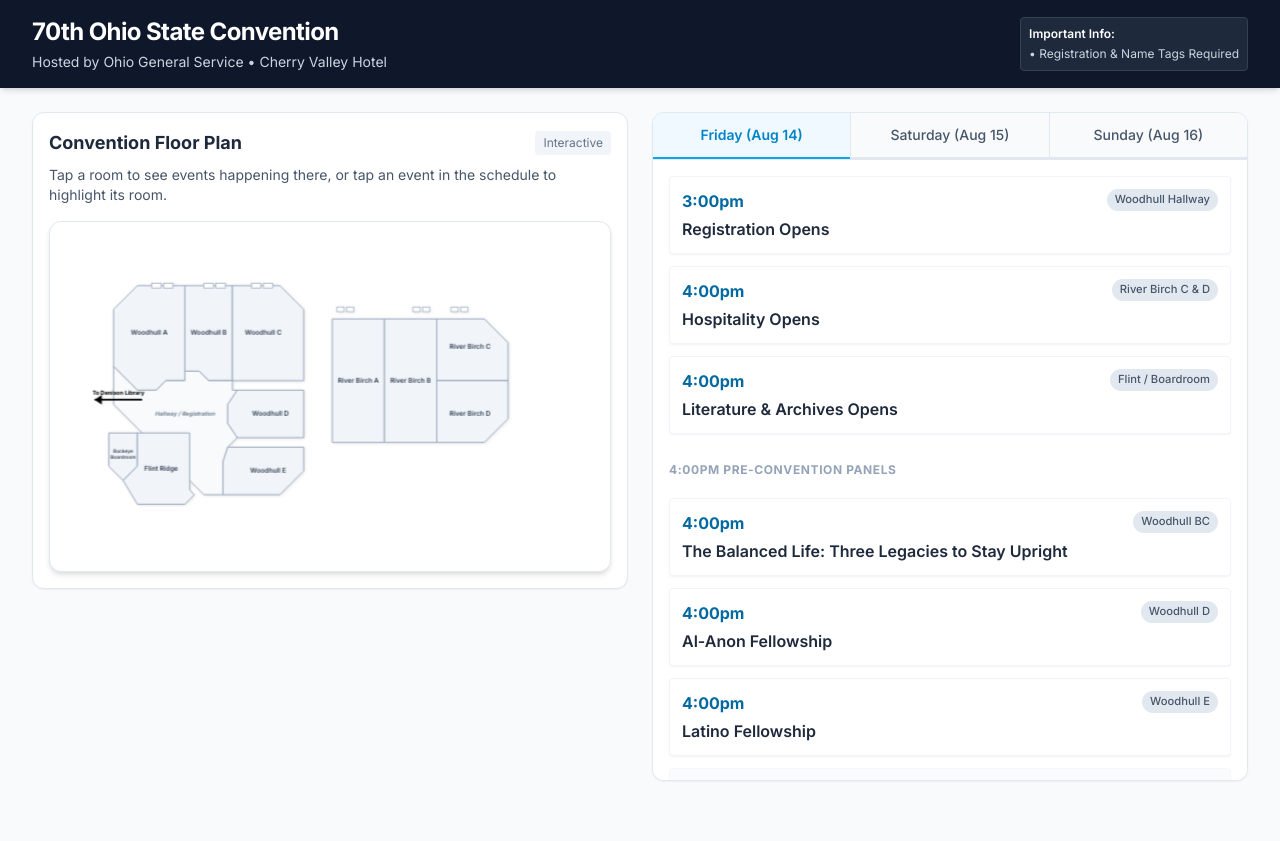
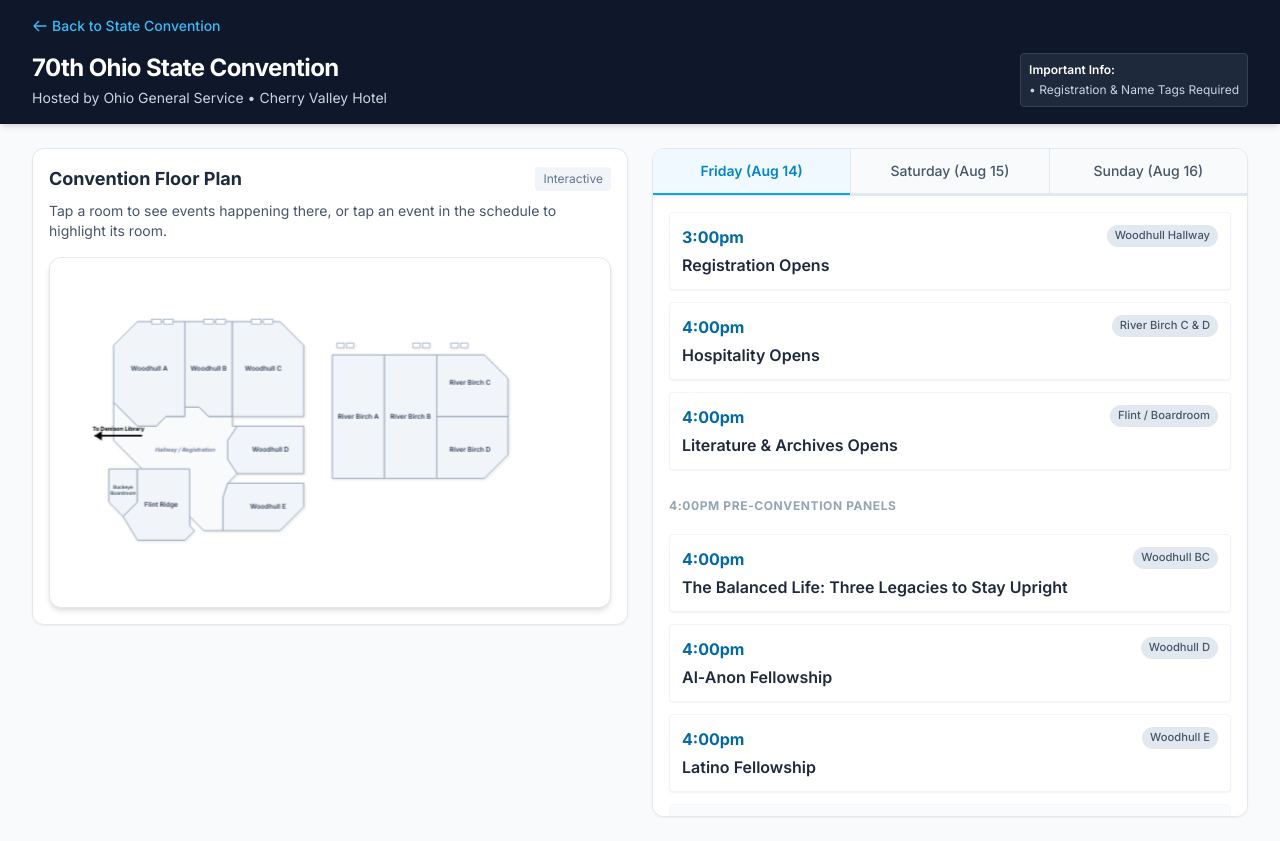
Before and after one commit to Area53WebTeam/Interactive-OSC, a plain HTML site: page index.html in a window 1280 px wide. Before the commit the page ends 805 px from the top, so only its background shows below. Drawn offline with nearby package versions, Linux system fonts and the light colour scheme.

Commit message:
Add files via upload

```diff
--- a/index.html
+++ b/index.html
@@ -148,15 +148,27 @@
 
     <!-- Header -->
     <header class="bg-slate-900 text-white sticky top-0 z-50 shadow-md">
-        <div class="max-w-7xl mx-auto px-4 sm:px-6 lg:px-8 py-4 flex flex-col sm:flex-row justify-between items-center gap-4">
-            <div>
-                <h1 class="text-2xl font-bold tracking-tight">70th Ohio State Convention</h1>
-                <p class="text-slate-300 text-sm mt-1">Hosted by Ohio General Service • Cherry Valley Hotel</p>
+        <div class="max-w-7xl mx-auto px-4 sm:px-6 lg:px-8 py-4">
+
+            <!-- Back Link -->
+            <div class="mb-3">
+                <a href="https://area53aa.org/2026-ohio-state-convention/" class="inline-flex items-center text-sky-400 hover:text-sky-300 text-sm font-medium transition-colors">
+                    <svg class="w-4 h-4 mr-1" fill="none" stroke="currentColor" viewBox="0 0 24 24"><path stroke-linecap="round" stroke-linejoin="round" stroke-width="2" d="M10 19l-7-7m0 0l7-7m-7 7h18"></path></svg>
+                    Back to State Convention
+                </a>
             </div>
-            <div class="bg-slate-800 p-2 rounded text-xs text-slate-300 border border-slate-700 w-full sm:w-auto text-center sm:text-left">
-                <p class="font-semibold text-white mb-1">Important Info:</p>
-                <p>• Registration & Name Tags Required</p>
+
+            <div class="flex flex-col sm:flex-row justify-between items-start sm:items-center gap-4">
+                <div class="w-full sm:w-auto text-left">
+                    <h1 class="text-2xl font-bold tracking-tight">70th Ohio State Convention</h1>
+                    <p class="text-slate-300 text-sm mt-1">Hosted by Ohio General Service • Cherry Valley Hotel</p>
+                </div>
+                <div class="bg-slate-800 p-2 rounded text-xs text-slate-300 border border-slate-700 w-full sm:w-auto text-left">
+                    <p class="font-semibold text-white mb-1">Important Info:</p>
+                    <p>• Registration & Name Tags Required</p>
+                </div>
             </div>
+
         </div>
     </header>
 
```
